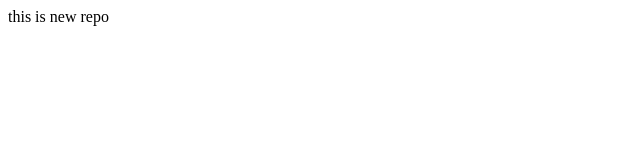
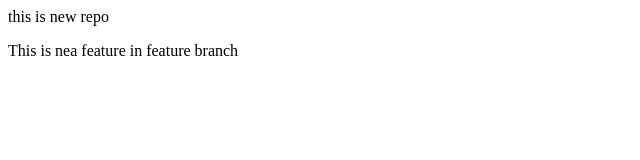
Before and after one commit to yogesh751/localrepo, a plain HTML site: page index.html in a window 1280 px wide. Shown: the whole page, without its empty margins (0-640 px from the left). Drawn offline with Linux system fonts and the light colour scheme.

Commit message:
Add new feature

```diff
--- a/index.html
+++ b/index.html
@@ -1 +1,2 @@
 <p>this is new repo</p>
+<p>This is nea feature in feature branch</p>
```
